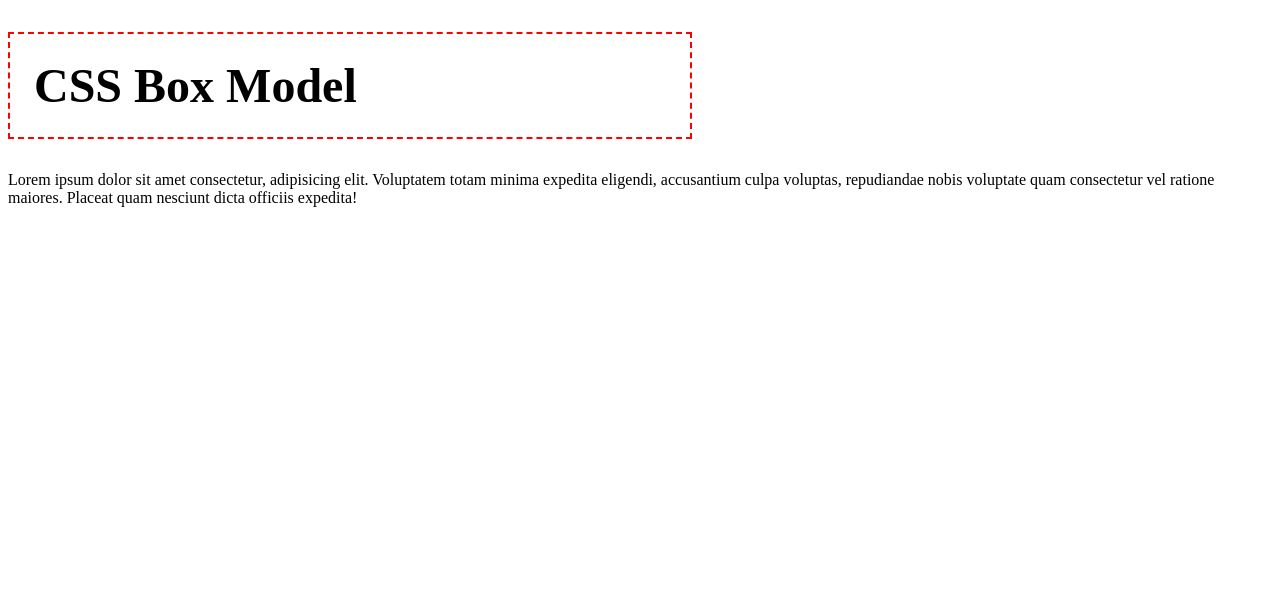
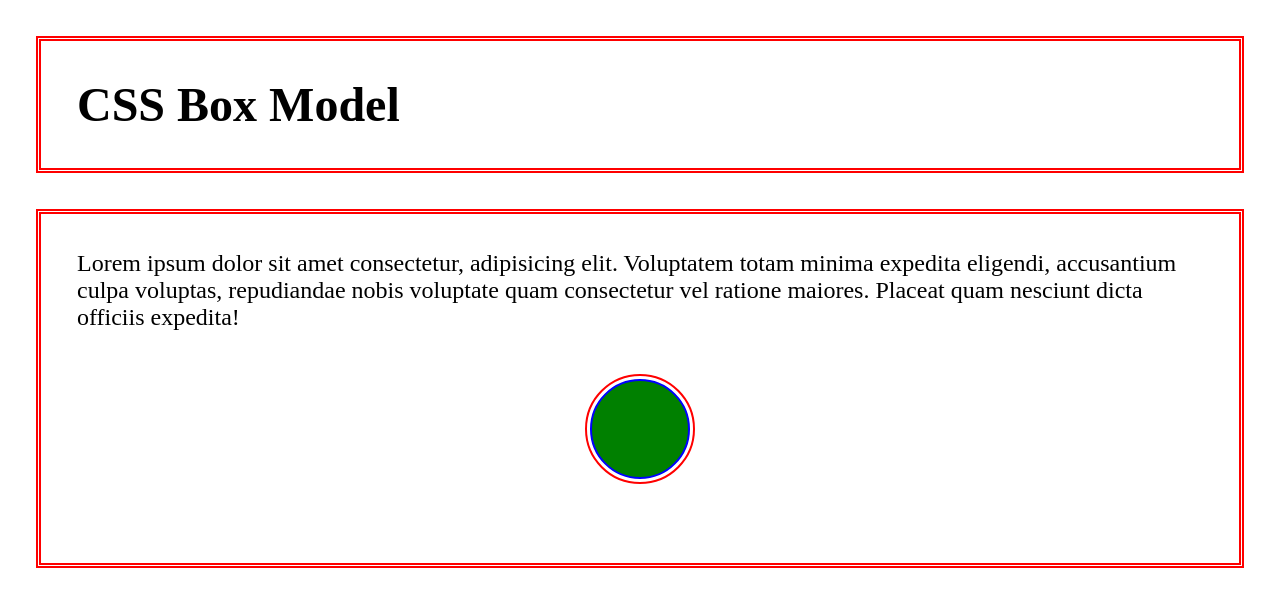
Before and after one commit to miguel-sts/HTML_CSS, a plain HTML site: page CSS_Aula_04/index.html in a window 1280 px wide. Drawn offline with Linux system fonts and the light colour scheme.

Commit message:
Style
Ajustando tamanho, margem e borda dos elementos. Criando um circulo utilizando a div

```diff
--- a/CSS_Aula_04/css/style.css
+++ b/CSS_Aula_04/css/style.css
@@ -1,6 +1,23 @@
-h1 {
-    border: 2px dashed red;
-    width: 50%;
-    font-size: 3rem;
-    padding: 0.5em;
+* {
+    margin: 0;
+    padding: 0;
+    box-sizing: border-box;
 }
+
+.container {
+    border: 5px double red;
+    font-size: 1.5rem;
+    margin: 1.5em;
+    padding: 1.5em;
+}
+
+.circle {
+    margin: 3rem auto;
+    background-color: green;
+    width: 100px;
+    height: 100px;
+    border: 2px solid blue;
+    outline: 2px solid red;
+    outline-offset: 3px;
+    border-radius: 50px;
+}
```
